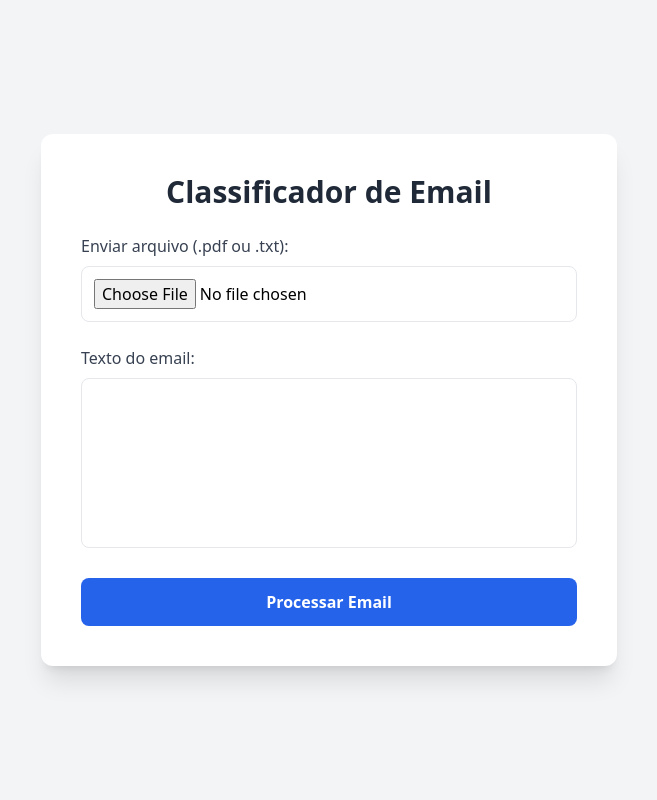
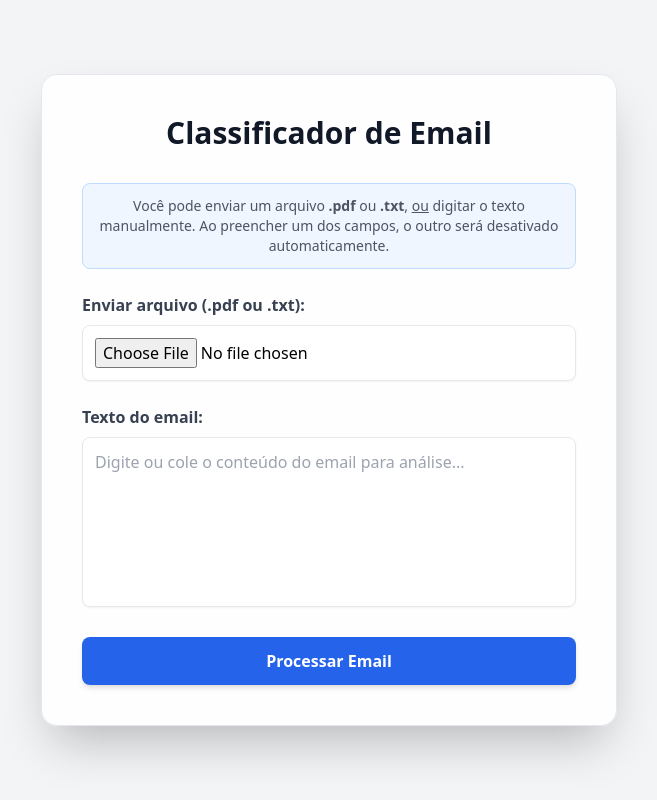
Before and after one commit to Venturaa10/case_AutoU, a Flask app: page / in a window 1280 px wide. Shown: the whole page, without its empty margins (311-968 px from the left). Run offline with Flask 3, Linux system fonts and the light colour scheme; parts of the project's set-up code (start-up, migrations or seed data) failed here and were passed over; some libraries are stand-ins or nearby versions.

Commit message:
- Refatorar o prompt para lidar com textos `Improdutivos`. - Refatorar a interface html. - Criar a rota `generate_new`, para gerar uma nova resposta.

```diff
--- a/app/routes.py
+++ b/app/routes.py
@@ -63,6 +63,25 @@ def process_email():
         suggestion=suggestion
     )
 
+@bp.route("/generate-new", methods=["POST"])
+def generate_new():
+    """
+    Gera uma nova resposta alternativa usando o mesmo texto original.
+    """
+    data = request.get_json()
+    text = data.get("text", "").strip()
+
+    if not text:
+        return {"error": "Texto não enviado"}, 400
+
+    result = classify_and_reply(text)
+
+    # retorna apenas a nova resposta
+    return {
+        "suggestion": result.get("resposta", "Não foi possível gerar nova resposta.")
+    }
+
+
 
 # @bp.route("/process_json", methods=["POST"])
 # def process_email_json():
--- a/app/templates/index.html
+++ b/app/templates/index.html
@@ -3,55 +3,85 @@
 <head>
     <meta charset="UTF-8">
     <meta name="viewport" content="width=device-width, initial-scale=1.0">
-    <title>Email NLP</title>
+    <title>AutoU Case - Classificador de Email</title>
     <!-- Importar o Tailwind CSS -->
     <script src="https://cdn.tailwindcss.com"></script>
 </head>
 <body class="bg-gray-100 min-h-screen flex items-center justify-center p-6">
 
-    <div class="bg-white shadow-xl rounded-xl p-10 w-full max-w-xl">
-        <h1 class="text-3xl font-bold text-gray-800 mb-6 text-center">
+
+    <div class="bg-white/90 backdrop-blur shadow-2xl rounded-2xl p-10 w-full max-w-xl border border-gray-200">
+        <h1 class="text-3xl font-bold text-gray-900 mb-8 text-center">
             Classificador de Email
         </h1>
 
+        <p class="text-center text-gray-600 text-sm bg-blue-50 border border-blue-200 p-3 rounded-lg mb-6">
+            Você pode enviar um arquivo <strong>.pdf</strong> ou <strong>.txt</strong>, <u>ou</u> digitar o texto manualmente.
+            Ao preencher um dos campos, o outro será desativado automaticamente.
+        </p>
+
         {% if error %}
-    <div class="mb-4 p-4 text-red-700  rounded-lg text-center">
+        <div class="mb-4 p-4 text-red-700 rounded-lg text-center ">
             {{ error }}
         </div>
         {% endif %}
 
-<form action="/process" method="POST" enctype="multipart/form-data" class="space-y-6" onsubmit="showLoader()">
+        <form
+            action="/process"
+            method="POST"
+            enctype="multipart/form-data"
+            class="space-y-6"
+            onsubmit="showLoader()"
+        >
 
-    <!-- Upload de arquivo -->
             <div>
-        <label class="block text-gray-700 font-medium mb-2">
+                <label class="block text-gray-700 font-semibold mb-2">
                     Enviar arquivo (.pdf ou .txt):
                 </label>
+
+                <div class="flex items-center gap-3">
                     <input
                         type="file"
                         name="file"
                         accept=".pdf,.txt"
-            class="w-full p-3 border rounded-lg bg-white"
+                        id="fileInput"
+                        class="w-full p-3 border rounded-lg bg-white cursor-pointer shadow-sm"
+                        onchange="updateFileName()"
                     >
                 </div>
 
-    <!-- Texto manual -->
+                <div id="filePreview" class="mt-2 hidden">
+                    <div class="flex items-center justify-between bg-gray-100 border rounded-lg p-2">
+                        <span id="fileName" class="text-gray-700 text-sm"></span>
+
+                        <button
+                            type="button"
+                            class="text-red-600 text-sm hover:underline"
+                            onclick="removeFile()"
+                        >
+                            Remover
+                        </button>
+                    </div>
+                </div>
+            </div>
+
             <div>
-        <label class="block text-gray-700 font-medium mb-2">
+                <label class="block text-gray-700 font-semibold mb-2">
                     Texto do email:
                 </label>
                 <textarea
+                    id="emailText"
                     name="email_text"
-            class="w-full p-3 border rounded-lg focus:ring focus:ring-blue-300"
                     rows="6"
+                    class="w-full p-3 border rounded-lg shadow-sm bg-white focus:ring focus:ring-blue-300 outline-none"
                     style="resize: none;"
+                    placeholder="Digite ou cole o conteúdo do email para análise..."
                 ></textarea>
             </div>
 
-
             <button
                 type="submit"
-    class="w-full bg-blue-600 hover:bg-blue-700 text-white font-semibold py-3 rounded-lg transition"
+                class="w-full bg-blue-600 hover:bg-blue-700 text-white font-semibold py-3 rounded-lg transition shadow-md"
                 id="submitBtn"
             >
                 <span id="btnText">Processar Email</span>
@@ -61,11 +91,10 @@
 
     </div>
 
-</body>
-</html>
-
     <script>
         const form = document.querySelector('form');
+        const fileInput = document.getElementById("fileInput");
+        const emailText = document.getElementById("emailText");
 
         form.addEventListener('submit', () => {
             const btn = document.getElementById('submitBtn');
@@ -74,4 +103,57 @@ form.addEventListener('submit', () => {
             btn.disabled = true;
             text.textContent = "Processando...";
         });
+
+        function updateFileName() {
+            const input = document.getElementById("fileInput");
+            const preview = document.getElementById("filePreview");
+            const nameSpan = document.getElementById("fileName");
+
+            if (input.files.length > 0) {
+                nameSpan.textContent = input.files[0].name;
+                preview.classList.remove("hidden");
+            }
+        }
+
+        // Remove arquivo selecionado
+        function removeFile() {
+            const input = document.getElementById("fileInput");
+            const preview = document.getElementById("filePreview");
+
+            // limpa arquivo
+            input.value = "";
+            preview.classList.add("hidden");
+
+            // reativa textarea
+            emailText.disabled = false;
+            emailText.classList.remove("bg-gray-200", "cursor-not-allowed");
+
+            // reativa input file
+            fileInput.disabled = false;
+            fileInput.classList.remove("bg-gray-200", "cursor-not-allowed");
+        }
+
+
+        fileInput.addEventListener("change", () => {
+        if (fileInput.files.length > 0) {
+            emailText.disabled = true;
+            emailText.classList.add("bg-gray-200", "cursor-not-allowed");
+        } else {
+            emailText.disabled = false;
+            emailText.classList.remove("bg-gray-200", "cursor-not-allowed");
+        }
+        });
+
+        emailText.addEventListener("input", () => {
+            if (emailText.value.trim().length > 0) {
+                fileInput.disabled = true;
+                fileInput.classList.add("bg-gray-200", "cursor-not-allowed");
+            } else {
+                fileInput.disabled = false;
+                fileInput.classList.remove("bg-gray-200", "cursor-not-allowed");
+            }
+        });
 </script>
+
+</body>
+</html>
--- a/app/utils/nlp.py
+++ b/app/utils/nlp.py
@@ -108,8 +108,10 @@ def classify_and_reply(text):
     Tarefas:
     1. Classificar como: "Produtivo" ou "Improdutivo".
     2. Criar uma resposta automática adequada:
-       - Se for produtivo → resposta objetiva e profissional.
-       - Se for improdutivo → resposta leve e cordial.
+        - Se for produtivo → resposta objetiva e profissional.
+        - Se for IMPRODUTIVO → resposta MUITO curta, cordial e que NÃO dá continuidade à conversa.
+            - PARA IMPRODUTIVO: NÃO fazer perguntas, NÃO pedir mais informações, NÃO sugerir continuidade.
+
 
     Formato obrigatório:
     {{
```
Also changed, not shown: app/templates/result.html (+58 -3 lines). Lines whose indentation alone changed are shown as unchanged.
